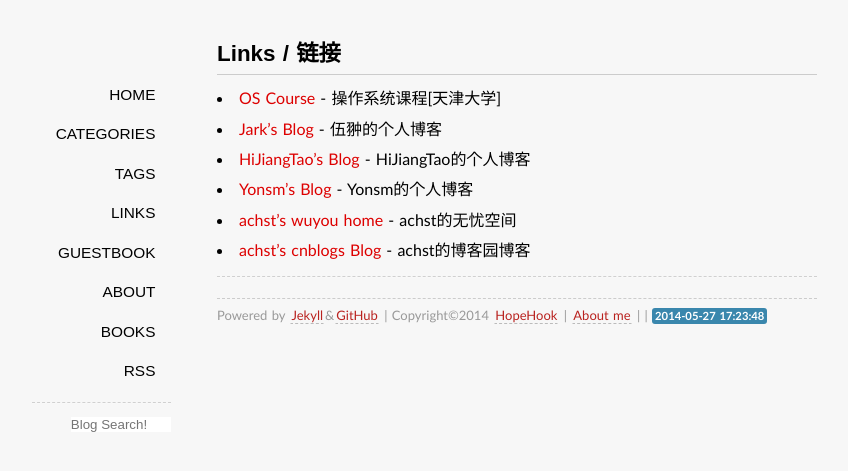
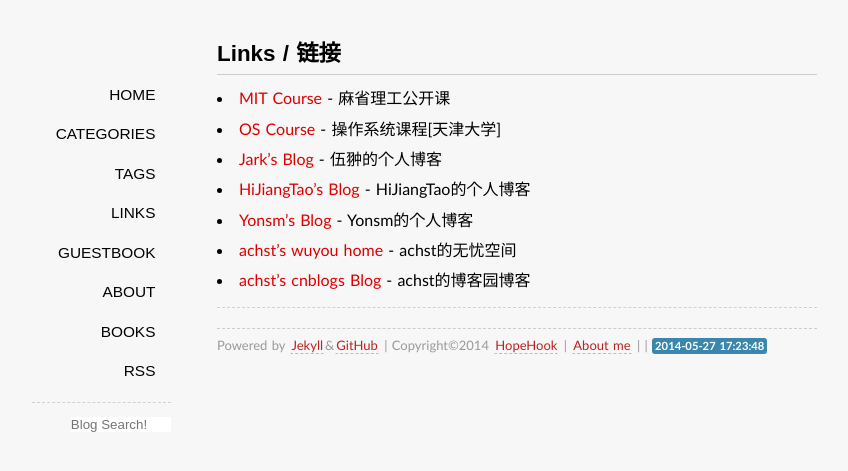
Before and after one commit to hopehook/HopeHook.com, a Jekyll site: the page built from links/index.md, in a window 1280 px wide. Shown: the top 471 px of the page, without its empty margins (123-971 px from the left). Built offline with Jekyll 4.4.1, drawn with Linux system fonts in a browser that asks for light colours; some web fonts are replaced; Markdown is read by kramdown in place of the engine named in the settings; comment, search, counter and statistics services are not loaded.

Commit message:
Update index.md

```diff
--- a/links/index.md
+++ b/links/index.md
@@ -5,6 +5,7 @@
 
 ---
 
+* [MIT Course](http://ocw.mit.edu/index.htm) - 麻省理工公开课
 * [OS Course](http://se.tju.edu.cn/ocw/os/) - 操作系统课程[天津大学]
 * [Jark's Blog](http://wuchong.me//) - 伍翀的个人博客
 * [HiJiangTao's Blog](http://hijiangtao.github.io/) - HiJiangTao的个人博客
```
